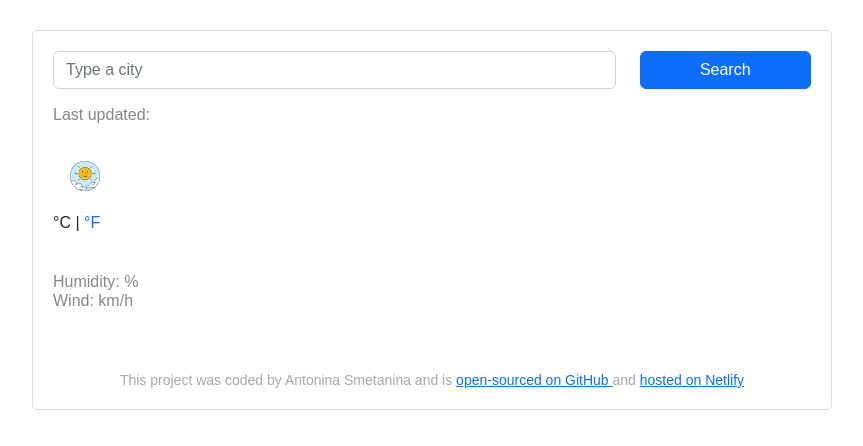
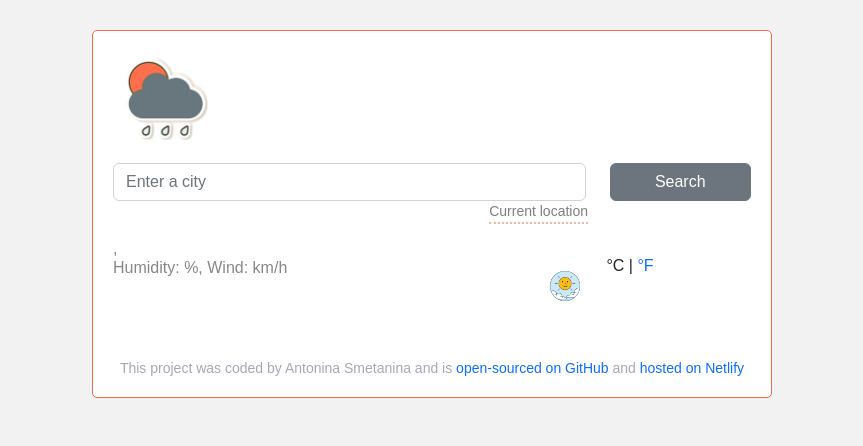
Before and after one commit to TonyaSmetanina/vanilla-weather-app, a plain HTML site: page index.html in a window 1280 px wide. Shown: the whole page, without its empty margins (208-1071 px from the left). Drawn offline with nearby package versions, Linux system fonts and the light colour scheme; no server answers.

Commit message:
set styles, and requerst field Search

```diff
--- a/index.html
+++ b/index.html
@@ -9,67 +9,66 @@
     <script src="https://unpkg.com/axios/dist/axios.min.js"></script>
 
     <title>Vanilla weather app</title>
+    <link rel="shortcut icon" type="image/png" href="img\logo3.png"/>
 
 </head>
 <body>
     <div class="container">
     <div class="weather-app">
-        <form id="search-form" class="mb-3">
+        <div>
+        <img class="weather-logo" src = "img\logo3.png" alt="logo"/>
+        </div>
+        <form id="search-form" class="mb-3 search">
             <div class="row">
             <div class="col-9">
-                <input
+                <input required
                     type="search"
-                    placeholder="Type a city"
+                    placeholder="Enter a city"
                     class="form-control"
                     id = "city-input"
                     autocomplete="off"
                     />
             </div>
             <div class="col-3">
-                <input type="submit" value = "Search" class="btn btn-primary w-100"/>
+                <input
+                    type="submit"
+                    value = "Search"
+                    class="btn btn-secondary w-100"
+                    />
             </div>
             </div>
+            <div>
+            <a class="location" href="#"> Current location </a>
+            </div>
         </form>
-        <div class="overview">
+    <div class="weather-info">
+    <div class="row">
+        <div class="col-6">
             <h1 id = "city">
-
             </h1>
             <ul>
-                <li> Last updated: <span id ="date"></span>
+                <li>
+                    <span id ="date"></span>, <span id = "description"> </span>
                 </li>
-                <li id = "description">
+                <li>
+                    <span>Humidity: <span id = "humidity"></span>%,</span>
+                    <span>  Wind: <span id="wind"> </span> km/h </span>
                 </li>
-
             </ul>
         </div>
-        <div class="row">
-            <div class="col-7">
-                <div class="clearfix weather-temperature">
+        <div class="col-6">
+            <div class="weather-temperature">
                 <img src="img/Sun_Outline.png"
                 alt="cloudy"
-                id = "icon"
-                class="float-left"
                 id = "icon" />
-                <div class="float-left">
-                    <strong id = "temperature"></strong>
+                <strong id = "temperature"></strong>
                 <span class="units">
                     <a href="#" id = "celcium-link" class="active">
                     °C </a>| <a href="#" id = "farenh-link" class="farenh">°F</a>
                 </span>
-                    </div>
             </div>
-        </div>
-            <div class="col-7">
-                <ul>
-                    <li>
-                        Humidity: <span id = "humidity"></span>%
-                    </li>
-                    <li>
-                        Wind: <span id="wind"> </span>km/h
-                    </li>
-                </ul>
-
-            </div>
+    </div>
+    </div>
         <div class="weather-forecast" id = "forecast">
 
         </div>
--- a/src/index.js
+++ b/src/index.js
@@ -1,3 +1,4 @@
+
 function formatDate (timestamp) {
     //calculate the date
 
@@ -45,19 +46,20 @@ function displayForecast (response) {
 
     let forecastHTML = `<div class = "row">`;
     forecast.forEach(function(forecastDay, index) {
-        if (index < 7){
+        if (index < 6){
 
 
         forecastHTML = forecastHTML + `
-        <div class="col-2">
+        <div class="col card weather-forecast-cards">
             <div class="weather-forecast-date">
                 ${formatDay(forecastDay.dt)}
             </div>
 
             <img src="https://openweathermap.org/img/wn/${forecast[0].weather[0].icon}@2x.png"
             alt=""
-            width="36"
             />
+            <div class = "weather-forecast-temperature-text">
+            min<span>  max</span></div>
             <div class="weather-forecast-temperature">
                <span class="weather-forecast-temperature-max">
                 ${Math.round (
@@ -80,7 +82,6 @@ function displayForecast (response) {
 }
 
 function getForecast (coordinates) {
-    console.log (coordinates);
     let apiKey = "2385e38ab7a755a47b225394ab5f5fc0";
     let apiUrl = `https://api.openweathermap.org/data/2.5/onecall?lat=${coordinates.lat}&lon=${coordinates.lon}&appid=${apiKey}&units=metric`;
 
@@ -126,6 +127,25 @@ axios.get(apiUrl).then(displayTemperature);
 
 }
 
+
+function searchLocation (position) {
+    let apiKey = "2385e38ab7a755a47b225394ab5f5fc0";
+    let apiUrl = `https://api.openweathermap.org/data/2.5/weather?lat=${position.coords.latitude}&lon=${position.coords.longitude}&appid=${apiKey}&units=metric`;
+
+    axios.get(apiUrl).then(displayTemperature);
+
+  }
+
+  function getCurrentLocation (event) {
+    event.preventDefault ();
+    navigator.geolocation.getCurrentPosition (searchLocation);
+
+  }
+
+let currentLocation = document.querySelector (".location");
+currentLocation.addEventListener ("click", getCurrentLocation);
+
+
 function handleSubmit (event) {
     event.preventDefault();
     let cityInputElement = document.querySelector ("#city-input");
--- a/src/styles.css
+++ b/src/styles.css
@@ -1,6 +1,28 @@
 body {
     font-family: arial, sans-serif;
+    background-color: #F2F2F2;
 
+}
+
+.weather-logo {
+        max-width: 100px;
+        display: block;
+        margin: 0 0 20px 0;
+
+}
+
+.location {
+    color: #000;
+    font-size: 14px;
+    opacity: 0.5;
+    border-bottom: 2px dotted #e96e50;
+    text-decoration: none;
+    float: right;
+    margin: 0 163px 0px 0px;
+}
+.location:hover {
+    color: #000;
+    opacity: 0.7;
 }
 
 .col-2 {
@@ -8,21 +30,30 @@ body {
 }
 
 .weather-app {
-    max-width: 800px;
+    max-width: 680px;
     margin: 30px auto;
     padding: 20px;
     border: 1px solid #dadde1;
     border-radius: 5px;
+    background: #ffff;
+    border-color:#e96e50;;
+}
+
+.weather-info {
+    margin-top: 30px;
 }
 
 
+a {
+    text-decoration:none;
+}
 
 h1 {
-    color: #878787;
-    font-size: 24px;
+    color: #e96e50;
+    font-size: 34px;
     font-weight: 100;
-    line-height: 28px;
-    margin-bottom: 0;
+    line-height: 48px;
+    margin: 8px 0 4px;
   }
 
 ul {
@@ -49,16 +80,22 @@ li:first-letter {
     margin-bottom: 20px;
 }
 
+.weather-temperature {
+    margin: 20px 3px 0px 89px;
+}
+
 .weather-temperature img {
     margin-right: 5px;
     height: 64px;
     width: 64px;
+    margin-top: -30px;
 
 }
 
 .weather-temperature strong {
     color: rgb(33, 33, 33);
     font-size: 64px;
+    font-weight: 100;
     line-height: 1;
     font-weight: 400;
 }
@@ -67,6 +104,10 @@ li:first-letter {
     position: relative;
     font-size:  16px;
     top: -34px;
+}
+
+.weather-forecast-cards:hover {
+    border-color: #f86a47;
 }
 
 footer {
@@ -112,9 +153,11 @@ footer {
 
 .weather-forecast-temperature {
     font-size:  13px;
+    color: #e96e50;
 
 }
 
-.weather-forecast-temperature-min {
+.weather-forecast-temperature-text {
     opacity: 0.5;
+    font-size: 12px;
 }
```
Also changed, not shown: img/logo.jpg (added), img/logo2.png (added), img/logo3.png (added).
